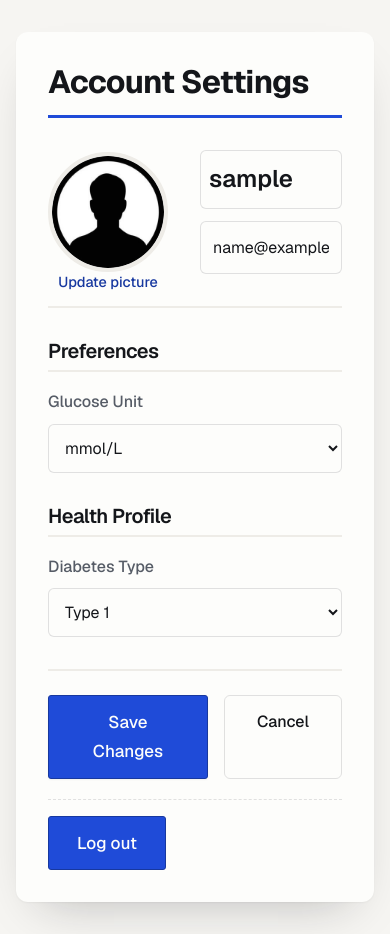
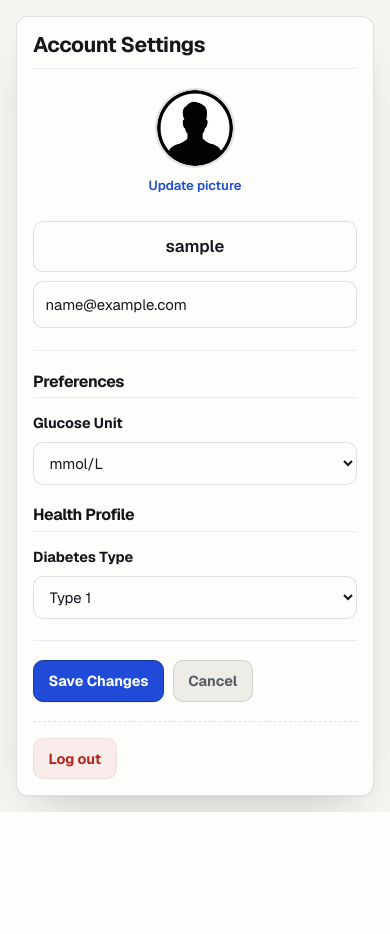
Before and after one commit to vedranchi/glucolog, a Django app: page /users/profile/ in a window 390 px wide. Shown: the part 147-1081 px from the top of the page. After the commit the page ends 959 px from the top, so only its background shows below. Run offline with Django 5.2, Linux system fonts and the light colour scheme; the visitor is signed in with stand-in values (Sample User, id 1); parts of the project's set-up code (start-up, migrations or seed data) failed here and were passed over; some libraries are stand-ins or nearby versions.

Commit message:
fix: rescale the account settings page and stop the avatar overlapping
The page was built at a much larger scale than the rest of the app -- 120px
avatar, 2rem headings, 2rem section gaps -- so it read as a different product
from every screen next to it. Everything is brought down to the scale the log
and dashboard screens already use.

Two real bugs went with it.

The avatar's "change photo" control was absolutely positioned 30px below the
image, outside its parent's flow. At narrow widths it overlapped the fields
underneath it. The wrapper is a grid now, so the label takes part in layout
instead of floating over it.

Controls here were also being inflated by base.css. That file styles bare
`button:not(.theme-switch)`, which is specificity 0,1,1 and so outranks a plain
`.btn-primary`; because base.css loads after theme.css, its oversized default
won on this page. Every control is scoped under `.profile-container` rather than
raising specificity blindly, and the reason is written down next to the rules so
the next person does not "simplify" it back.

Adds a 640px breakpoint: the avatar and fields sat side by side all the way
down, and a 96px image plus its gap left the inputs too narrow to type in.

```diff
--- a/users/static/users/css/profile.css
+++ b/users/static/users/css/profile.css
@@ -1,41 +1,59 @@
+/* ==========================================================================
+   Account settings.
+
+   The page sits inside main/base.html, so base.css lands after theme.css and
+   its bare `button:not(.theme-switch)` rule (specificity 0,1,1) outranks a
+   plain `.btn-primary` class. Every control here is therefore scoped under
+   .profile-container, which is what keeps the buttons at the size the rest of
+   the app uses instead of base.css's oversized default.
+   ========================================================================== */
+
 .profile-container {
-    max-width: 800px;
-    margin: 2rem auto;
-    padding: 2rem;
+    max-width: 760px;
+    margin: 0 auto;
+    padding: 1.35rem;
     background: var(--surface);
-    border-radius: 12px;
+    border: 1px solid var(--line);
+    border-radius: 16px;
     box-shadow: var(--shadow-lg);
     font-family: var(--font-sans);
 }
 
-.page-title {
-    font-size: 2rem;
+.profile-container .page-title {
+    font-size: 1.32rem;
     font-weight: 700;
     color: var(--ink);
-    margin: 0 0 2rem 0;
-    padding-bottom: 1rem;
-    border-bottom: 3px solid var(--accent);
+    margin: 0 0 1.2rem;
+    padding-bottom: 0.7rem;
+    border-bottom: 1px solid var(--paper-2);
 }
 
+/* ------------------------------- header ---------------------------------- */
 .profile-header {
     display: flex;
     align-items: center;
-    gap: 2rem;
-    padding-bottom: 2rem;
-    border-bottom: 2px solid var(--paper-2);
-    margin-bottom: 2rem;
+    gap: 1.35rem;
+    padding-bottom: 1.35rem;
+    border-bottom: 1px solid var(--paper-2);
+    margin-bottom: 1.35rem;
 }
 
+/* The avatar and its picker stack in normal flow; the label used to be
+   absolutely positioned below the image, where it overlapped the fields on a
+   narrow screen. */
 .profile-image-wrapper {
-    position: relative;
+    display: grid;
+    justify-items: center;
+    gap: 0.45rem;
+    flex-shrink: 0;
 }
 
 .profile-image {
-    width: 120px;
-    height: 120px;
+    width: 96px;
+    height: 96px;
     border-radius: 50%;
     object-fit: cover;
-    border: 4px solid var(--paper-2);
+    border: 2px solid var(--line);
 }
 
 .profile-image-input {
@@ -43,17 +61,13 @@
 }
 
 .change-photo-btn {
-    position: absolute;
-    bottom: -30px;
-    left: 50%;
-    transform: translateX(-50%);
     background: transparent;
-    color: var(--accent-hover);
+    color: var(--accent);
     border: none;
     padding: 0;
     cursor: pointer;
-    font-size: 0.9rem;
-    font-weight: 500;
+    font-size: 0.82rem;
+    font-weight: 600;
     white-space: nowrap;
     text-decoration: none;
     font-family: var(--font-sans);
@@ -61,154 +75,172 @@
 }
 
 .change-photo-btn:hover {
-    color: var(--ink);
+    color: var(--accent-hover);
 }
 
 .profile-info {
     flex: 1;
+    min-width: 0; /* flex items otherwise floor at their min-content width */
 }
 
 .username-container {
-    margin-bottom: 0.75rem;
+    margin-bottom: 0.6rem;
 }
 
-.username-input {
+/* ------------------------------- fields ---------------------------------- */
+.profile-container .username-input,
+.profile-container .form-group select,
+.profile-container .form-group input[type="email"] {
     width: 100%;
-    font-size: 1.5rem;
-    font-weight: 600;
-    padding: 0.5rem;
+    max-width: 100%;
+    padding: 0.62rem 0.72rem;
     border: 1px solid var(--line);
-    border-radius: 6px;
-    outline: none;
+    border-radius: 10px;
+    background: var(--surface);
+    font-family: inherit;
+    font-size: 0.93rem;
     color: var(--ink);
-    transition: border-color 0.2s;
+    transition: border-color 0.2s ease, box-shadow 0.2s ease;
 }
 
-.username-input:focus {
-    border-color: var(--accent);
-    box-shadow: 0 0 0 3px rgba(110, 169, 150, 0.12);
+.profile-container .username-input {
+    font-size: 1.05rem;
+    font-weight: 600;
 }
 
-.email-display {
-    color: var(--ink-2);
-    font-size: 1rem;
-}
-
-.profile-form {
-    margin-top: 2rem;
+.profile-container .username-input:focus,
+.profile-container .form-group select:focus,
+.profile-container .form-group input[type="email"]:focus {
+    outline: none;
+    border-color: var(--accent);
+    box-shadow: 0 0 0 3px var(--accent-soft);
 }
 
 .form-section {
-    margin-bottom: 2rem;
+    margin-bottom: 1.35rem;
 }
 
 .form-section h3 {
-    font-size: 1.25rem;
-    font-weight: 600;
+    font-size: 1rem;
+    font-weight: 700;
     color: var(--ink);
-    margin-bottom: 1rem;
-    padding-bottom: 0.5rem;
-    border-bottom: 2px solid var(--paper-2);
+    margin: 0 0 0.8rem;
+    padding-bottom: 0.45rem;
+    border-bottom: 1px solid var(--paper-2);
 }
 
-.form-group {
-    margin-bottom: 1.5rem;
+.profile-container .form-group {
+    margin-bottom: 1rem;
 }
 
-.form-group label {
+.profile-container .form-group label {
     display: block;
-    font-weight: 500;
-    color: var(--ink-2);
-    margin-bottom: 0.5rem;
+    font-size: 0.9rem;
+    font-weight: 700;
+    color: var(--ink);
+    margin-bottom: 0.4rem;
 }
 
-.form-group select,
-.form-group input[type="email"] {
-    width: 100%;
-    padding: 0.75rem;
-    border: 1px solid var(--line);
-    border-radius: 6px;
-    font-size: 1rem;
-    transition: border-color 0.2s;
+.field-error {
+    color: var(--danger);
+    font-size: 0.85rem;
+    margin-top: 0.35rem;
 }
 
-.form-group select:focus,
-.form-group input[type="email"]:focus {
-    outline: none;
-    border-color: var(--accent);
-    box-shadow: 0 0 0 3px rgba(110, 169, 150, 0.12);
+/* ------------------------------- actions --------------------------------- */
+.form-actions {
+    display: flex;
+    flex-wrap: wrap;
+    gap: 0.55rem;
+    padding-top: 1.2rem;
+    border-top: 1px solid var(--paper-2);
 }
 
-.form-actions {
-    display: flex;
-    gap: 1rem;
-    padding-top: 1.5rem;
-    border-top: 2px solid var(--paper-2);
+/* Scoped so base.css's `button:not(.theme-switch)` cannot re-inflate them. */
+.profile-container .btn-primary,
+.profile-container .btn-secondary,
+.profile-container .btn-logout {
+    display: inline-flex;
+    align-items: center;
+    justify-content: center;
+    padding: 0.6rem 0.9rem;
+    border-radius: 10px;
+    font-family: inherit;
+    font-size: 0.9rem;
+    font-weight: 700;
+    line-height: 1.4;
+    text-decoration: none;
+    border: 1px solid transparent;
+    cursor: pointer;
+    transition: background-color 0.2s ease, color 0.2s ease, border-color 0.2s ease;
 }
 
-.btn-primary {
+.profile-container .btn-primary {
     background: var(--accent);
     color: var(--accent-ink);
-    border: none;
-    padding: 0.75rem 2rem;
-    border-radius: 6px;
-    font-size: 1rem;
-    font-weight: 500;
-    cursor: pointer;
-    transition: background 0.2s;
+    border-color: var(--accent-hover);
 }
 
-.btn-primary:hover {
+.profile-container .btn-primary:hover {
     background: var(--accent-hover);
+    color: var(--accent-ink);
 }
 
-.btn-secondary {
-    background: transparent;
-    color: var(--ink);
-    border: 1px solid var(--line);
-    padding: 0.75rem 2rem;
-    border-radius: 6px;
-    font-size: 1rem;
-    font-weight: 500;
-    cursor: pointer;
-    text-decoration: none;
-    display: inline-block;
-    transition: background 0.2s;
+.profile-container .btn-secondary {
+    background: var(--paper-2);
+    color: var(--ink-2);
+    border-color: var(--line);
 }
 
-.btn-secondary:hover {
+.profile-container .btn-secondary:hover {
     background: var(--paper-2);
     color: var(--ink);
 }
 
 .account-actions {
-    margin-top: 1.25rem;
+    margin-top: 1.2rem;
     padding-top: 1rem;
     border-top: 1px dashed var(--line);
 }
 
-.btn-logout {
-    display: inline-flex;
-    align-items: center;
-    justify-content: center;
+.profile-container .btn-logout {
     background: var(--danger-soft);
     color: var(--danger);
-    border: 1px solid var(--danger-soft);
-    border-radius: 8px;
-    padding: 0.62rem 0.9rem;
-    font-size: 0.92rem;
-    font-weight: 600;
-    text-decoration: none;
-    transition: background-color 0.2s ease, color 0.2s ease;
+    border-color: var(--danger-soft);
 }
 
-.btn-logout:hover {
+.profile-container .btn-logout:hover {
     background: var(--danger-soft);
     color: var(--danger);
+    border-color: var(--danger);
 }
 
-.field-error {
-    color: var(--danger);
-    font-size: 0.875rem;
-    margin-top: 0.4rem;
+/* ----------------------------- narrow screens ---------------------------- */
+@media (max-width: 640px) {
+    .profile-container {
+        padding: 1rem;
+        border-radius: 12px;
+    }
+
+    /* Avatar over fields: side by side, a 96px image plus the gap left the
+       inputs too narrow to be usable. */
+    .profile-header {
+        flex-direction: column;
+        align-items: center;
+        text-align: center;
+        gap: 1rem;
+    }
+
+    .profile-info {
+        width: 100%;
+    }
+
+    .profile-image {
+        width: 80px;
+        height: 80px;
+    }
+
+    .profile-container .username-input {
+        text-align: center;
+    }
 }
```
